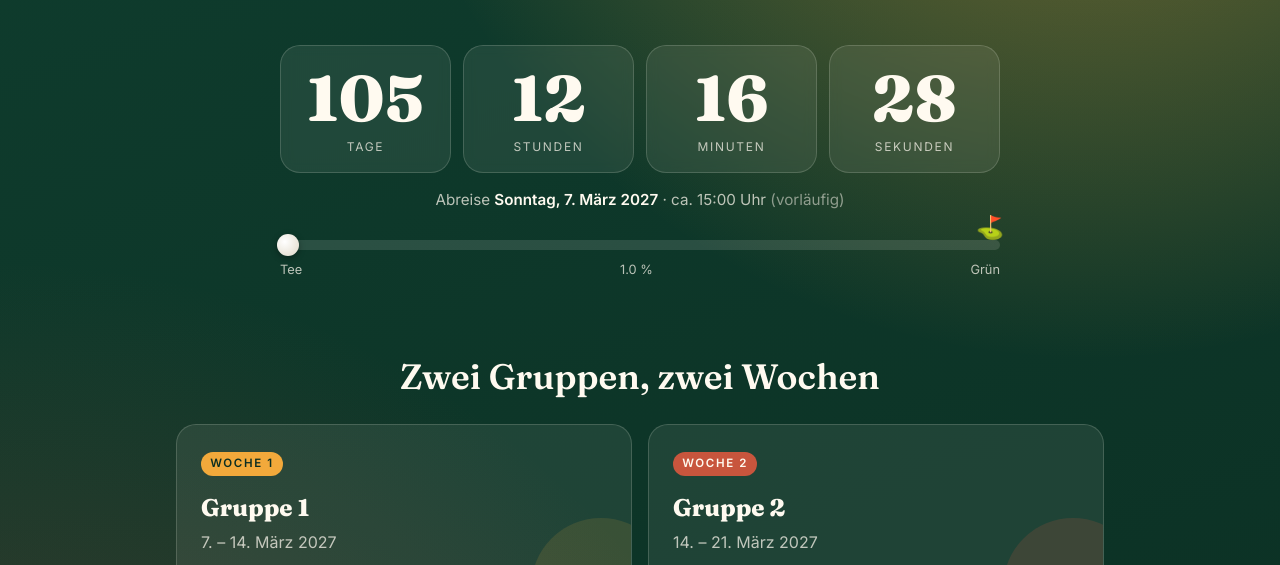
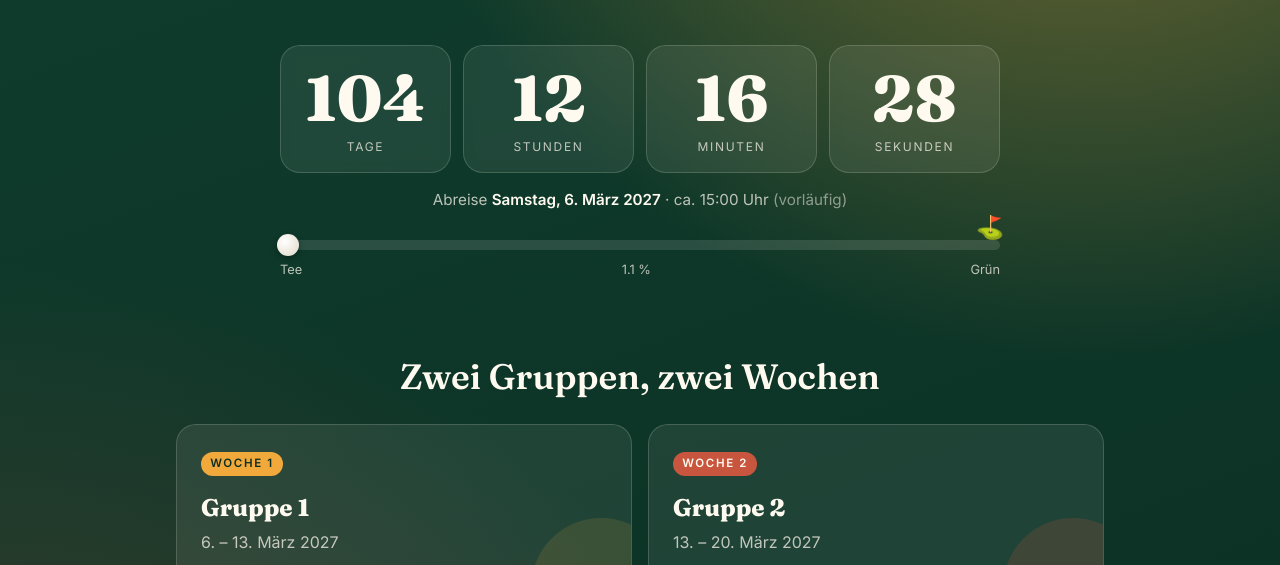
Before and after one commit to Marinek/Golf-rota-2027, a plain HTML site: page index.html in a window 1280 px wide. Shown: the part 235-800 px from the top of the page. Drawn offline with Linux system fonts and the light colour scheme.

Commit message:
Abreise auf Samstag, 6. März 2027 korrigiert
Co-Authored-By: Claude Opus 5.5 <noreply@anthropic.com>
Claude-Session: https://claude.ai/code/session_01Mba99pYGk9sSrcDdTHj3gm

```diff
--- a/index.html
+++ b/index.html
@@ -206,7 +206,7 @@
       <div class="unit"><div class="num" id="m">–</div><div class="label">Minuten</div></div>
       <div class="unit"><div class="num" id="s">–</div><div class="label">Sekunden</div></div>
     </div>
-    <p class="departure">Abreise <strong>Sonntag, 7. März 2027</strong> · ca. 15:00 Uhr <span style="opacity:.7">(vorläufig)</span></p>
+    <p class="departure">Abreise <strong>Samstag, 6. März 2027</strong> · ca. 15:00 Uhr <span style="opacity:.7">(vorläufig)</span></p>
     <p class="arrived" id="arrived">¡Vamos! Wir sind unterwegs nach Rota ☀️</p>
 
     <div class="progress" aria-hidden="true">
@@ -224,13 +224,13 @@
         <article class="group one">
           <span class="tag">Woche 1</span>
           <h3>Gruppe 1</h3>
-          <p class="dates">7. – 14. März 2027</p>
+          <p class="dates">6. – 13. März 2027</p>
           <p class="mini" id="g1"></p>
         </article>
         <article class="group two">
           <span class="tag">Woche 2</span>
           <h3>Gruppe 2</h3>
-          <p class="dates">14. – 21. März 2027</p>
+          <p class="dates">13. – 20. März 2027</p>
           <p class="mini" id="g2"></p>
         </article>
       </div>
@@ -252,10 +252,10 @@
   </main>
 
   <script>
-    // Abreise: 7. März 2027, 15:00 MEZ (UTC+1)
-    const DEPARTURE = new Date("2027-03-07T15:00:00+01:00");
-    const GROUP2 = new Date("2027-03-14T15:00:00+01:00");
-    const RETURN = new Date("2027-03-21T15:00:00+01:00");
+    // Abreise: 6. März 2027, 15:00 MEZ (UTC+1)
+    const DEPARTURE = new Date("2027-03-06T15:00:00+01:00");
+    const GROUP2 = new Date("2027-03-13T15:00:00+01:00");
+    const RETURN = new Date("2027-03-20T15:00:00+01:00");
     // Startpunkt für den Fortschrittsbalken
     const START = new Date("2026-11-21T00:00:00+01:00");
 
```
Also changed, not shown: 1 other file.
